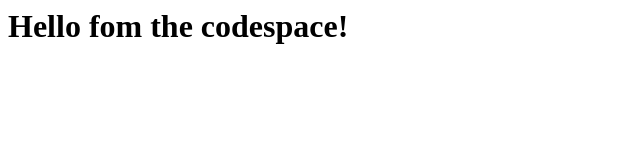
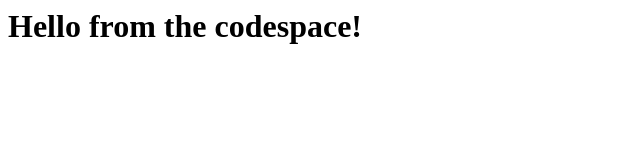
Before and after one commit to avkahan/skills-code-with-codespaces, a plain HTML site: page index.html in a window 1280 px wide. Shown: the whole page, without its empty margins (0-640 px from the left). Drawn offline with Linux system fonts and the light colour scheme.

Commit message:
Fixed typo

```diff
--- a/index.html
+++ b/index.html
@@ -1,3 +1,3 @@
 <html>
-  <h1>Hello fom the codespace!</h1>
+  <h1>Hello from the codespace!</h1>
 </html>
```
